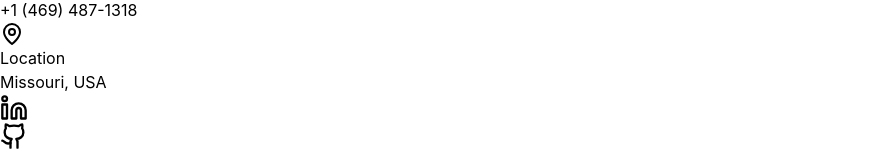
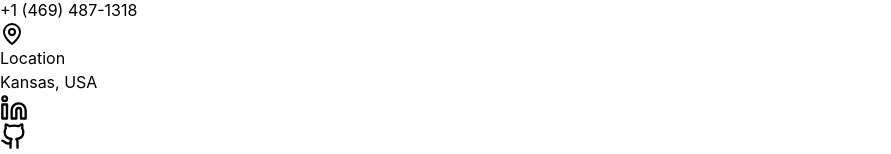
Before and after one commit to Rakshithbodakuntla/My_portfolio, a React (Vite) app: page / in a window 1280 px wide. Shown: the part 2428-2582 px from the top of the page, without its empty margins (0-891 px from the left). Built offline with nearby package versions, Linux system fonts and the light colour scheme.

Commit message:
Update location and LinkedIn link in App.jsx

```diff
--- a/src/App.jsx
+++ b/src/App.jsx
@@ -324,11 +324,11 @@ export default function Portfolio() {
                 <MapPin className="text-blue-600" size={24} />
                 <div>
                   <p className="font-semibold">Location</p>
-                  <p className="text-gray-600">Missouri, USA</p>
+                  <p className="text-gray-600">Kansas, USA</p>
                 </div>
               </div>
               <div className="flex gap-4 justify-center md:justify-start">
-                <a href="https://linkedin.com/in/rakshithbodakuntla" target="_blank" rel="noopener noreferrer" className="text-blue-600 hover:text-blue-800"><Linkedin size={28} /></a>
+                <a href="https://www.linkedin.com/in/bodakuntlarakshith1/" target="_blank" rel="noopener noreferrer" className="text-blue-600 hover:text-blue-800"><Linkedin size={28} /></a>
                 <a href="https://github.com/Rakshithbodakuntla" target="_blank" rel="noopener noreferrer" className="text-blue-600 hover:text-blue-800"><Github size={28} /></a>
               </div>
             </div>
```
